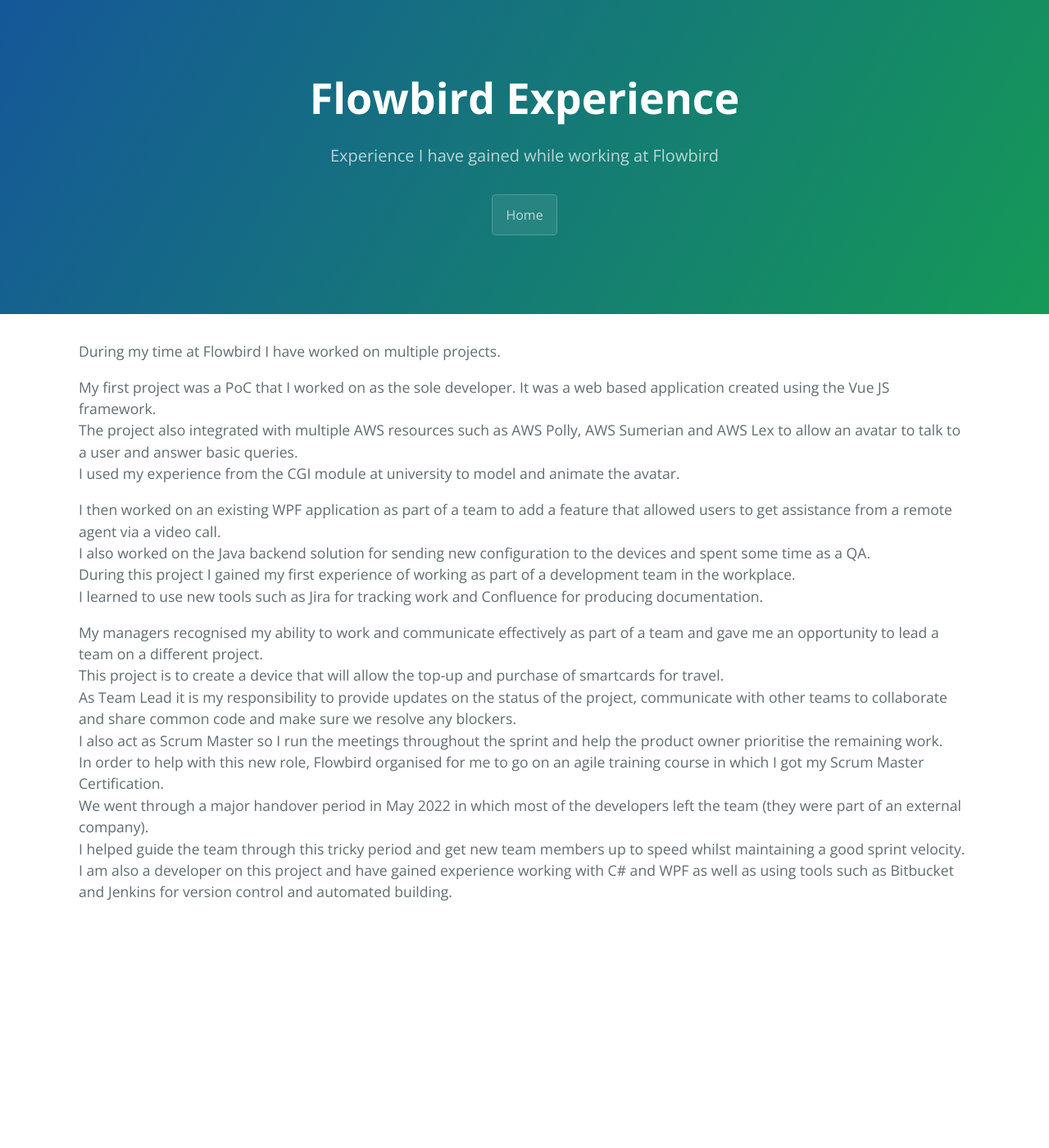
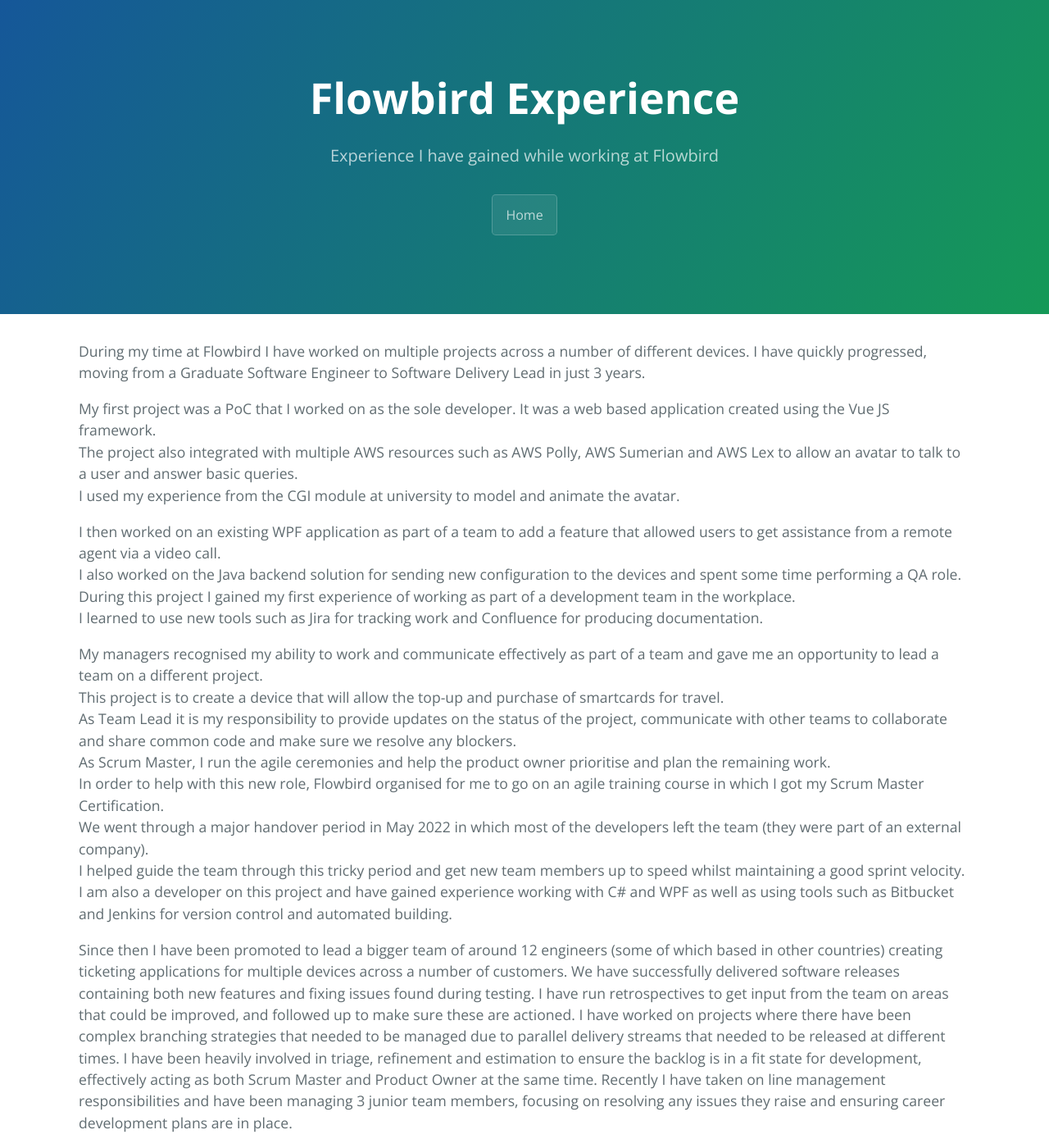
Before and after one commit to Pope10830/Pope10830.github.io, a Jekyll site: the page built from flowbird.md, in a window 1280 px wide and 1400 px high. Shown: the whole window at 82% size. Built offline with Jekyll 4.4.1, drawn with Linux system fonts in a browser that asks for light colours; some of the changed text lies outside the part shown.

Commit message:
Updates with Flowbird experience

```diff
--- a/flowbird.md
+++ b/flowbird.md
@@ -6,7 +6,8 @@
 is_public: false
 ---
 
-During my time at Flowbird I have worked on multiple projects.
+During my time at Flowbird I have worked on multiple projects across a number of different devices.
+I have quickly progressed, moving from a Graduate Software Engineer to Software Delivery Lead in just 3 years.
 
 My first project was a PoC that I worked on as the sole developer.
 It was a web based application created using the Vue JS framework.
@@ -14,15 +15,31 @@
 I used my experience from the CGI module at university to model and animate the avatar.
 
 I then worked on an existing WPF application as part of a team to add a feature that allowed users to get assistance from a remote agent via a video call.
-I also worked on the Java backend solution for sending new configuration to the devices and spent some time as a QA.
+I also worked on the Java backend solution for sending new configuration to the devices and spent some time performing a QA role.
 During this project I gained my first experience of working as part of a development team in the workplace.
 I learned to use new tools such as Jira for tracking work and Confluence for producing documentation.
 
 My managers recognised my ability to work and communicate effectively as part of a team and gave me an opportunity to lead a team on a different project.
 This project is to create a device that will allow the top-up and purchase of smartcards for travel.
 As Team Lead it is my responsibility to provide updates on the status of the project, communicate with other teams to collaborate and share common code and make sure we resolve any blockers.
-I also act as Scrum Master so I run the meetings throughout the sprint and help the product owner prioritise the remaining work.
+As Scrum Master, I run the agile ceremonies and help the product owner prioritise and plan the remaining work.
 In order to help with this new role, Flowbird organised for me to go on an agile training course in which I got my Scrum Master Certification.
 We went through a major handover period in May 2022 in which most of the developers left the team (they were part of an external company).
 I helped guide the team through this tricky period and get new team members up to speed whilst maintaining a good sprint velocity.
 I am also a developer on this project and have gained experience working with C# and WPF as well as using tools such as Bitbucket and Jenkins for version control and automated building.
+
+Since then I have been promoted to lead a bigger team of around 12 engineers (some of which based in other countries) creating ticketing applications for multiple devices across a number of customers.
+We have successfully delivered software releases containing both new features and fixing issues found during testing.
+I have run retrospectives to get input from the team on areas that could be improved, and followed up to make sure these are actioned.
+I have worked on projects where there have been complex branching strategies that needed to be managed due to parallel delivery streams that needed to be released at different times.
+I have been heavily involved in triage, refinement and estimation to ensure the backlog is in a fit state for development, effectively acting as both Scrum Master and Product Owner at the same time.
+Recently I have taken on line management responsibilities and have been managing 3 junior team members, focusing on resolving any issues they raise and ensuring career development plans are in place.
+
+On top of all this I have proposed and implemented a large number of process improvements.
+I took on the responsibility of Jira administration to allow myself to make changes to our workflows and the fields we use.
+This enabled me to introduce the use of metrics which we regularly review to see what other improvements we can make.
+I introduced the use of Jira Plan views to allow better delivery/release planning.
+I formalised the BVT/SIT test phases as part of the release process making sure it was documented for consistent use across teams.
+I put together and proposed a standard format for end of sprint communications that is now in use across the business unit.
+I proposed and documented a new versioning process as it was inconsistent across teams meaning we have a better understanding of the software we are releasing.
+This list is not extensive, I have been described by my managers as a 'Change Agent', constantly looking to drive forward with improvements. Not just making suggestions but actually pushing to implement changes.
```
Also changed, not shown: index.md (+21 -14 lines).
